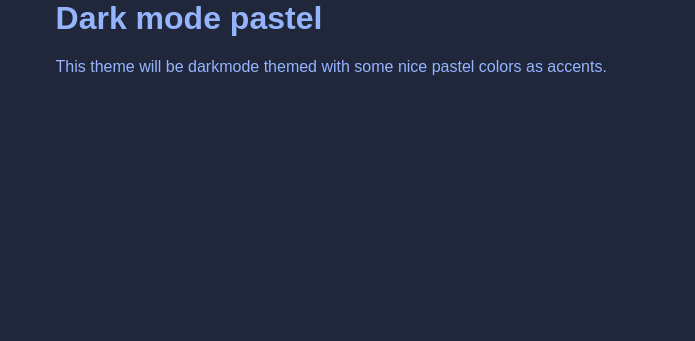
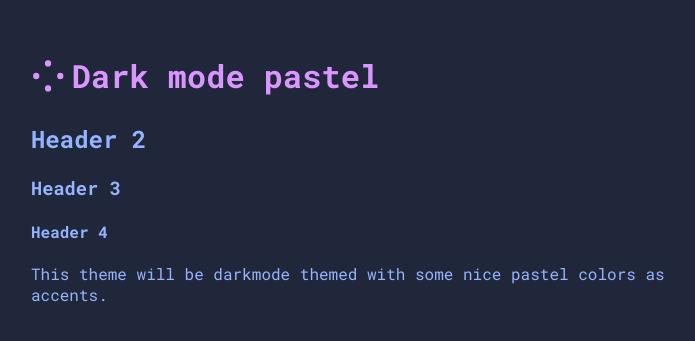
Before and after one commit to noibs/first-theme, a Jekyll site: the page built from index.md, in a window 1280 px wide. Shown: the top 341 px of the page, without its empty margins (273-968 px from the left). Built offline with Jekyll 4.4.1, drawn with Linux system fonts in a browser that asks for light colours.

Commit message:
add header stuff

```diff
--- a/_includes/head.html
+++ b/_includes/head.html
@@ -4,4 +4,7 @@
   <meta charset="utf-8">
   <meta name="viewport" content="width=device-width, initial-scale=1">
   <link rel="stylesheet" href="{{ '/assets/darkmodepastel.css' | relative_url }}">
+  <link rel="preconnect" href="https://fonts.googleapis.com">
+    <link rel="preconnect" href="https://fonts.gstatic.com" crossorigin>
+    <link href="https://fonts.googleapis.com/css2?family=Roboto+Mono:ital,wght@0,100..700;1,100..700&family=Yeseva+One&display=swap" rel="stylesheet">
 </head>
--- a/_sass/base.scss
+++ b/_sass/base.scss
@@ -1,7 +1,9 @@
 body {
   background-color: #21273a;
-  font-family: sans-serif;
-  margin: auto;
+  font-family: "Roboto Mono", monospace;
+  font-optical-sizing: auto;
+  font-style: normal;
+  margin: 3rem auto;
   max-width: 70ch;
   color: #95b4ff;
 }
--- /dev/null
+++ b/_sass/text.scss
@@ -0,0 +1,16 @@
+h1 {
+  //font-size: 2.5rem;
+  margin-bottom: 1rem;
+  display: flex;
+  align-items: center;
+  color: #da95ff;
+
+
+  &::before {
+    content: "⁘";
+    font-weight: bold;
+    font-size: 2.5rem;
+    margin-right: 0.5rem;
+    color: #da95ff;
+  }
+}
--- a/assets/darkmodepastel.scss
+++ b/assets/darkmodepastel.scss
@@ -2,3 +2,4 @@
 ---
 
 @import "base.scss";
+@import "text.scss";
--- a/index.md
+++ b/index.md
@@ -4,4 +4,7 @@ layout: default
 ---
 
 # Dark mode pastel
+## Header 2
+### Header 3
+#### Header 4
 This theme will be darkmode themed with some nice pastel colors as accents.
```
